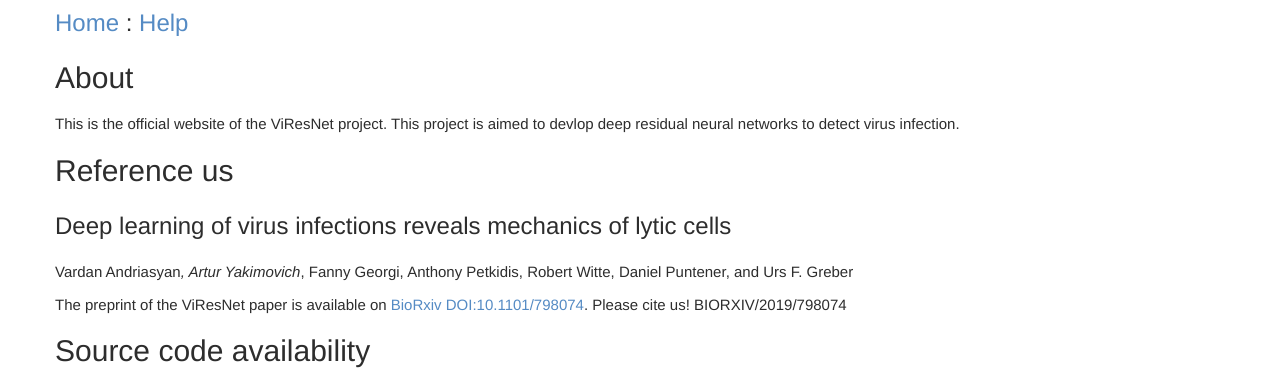
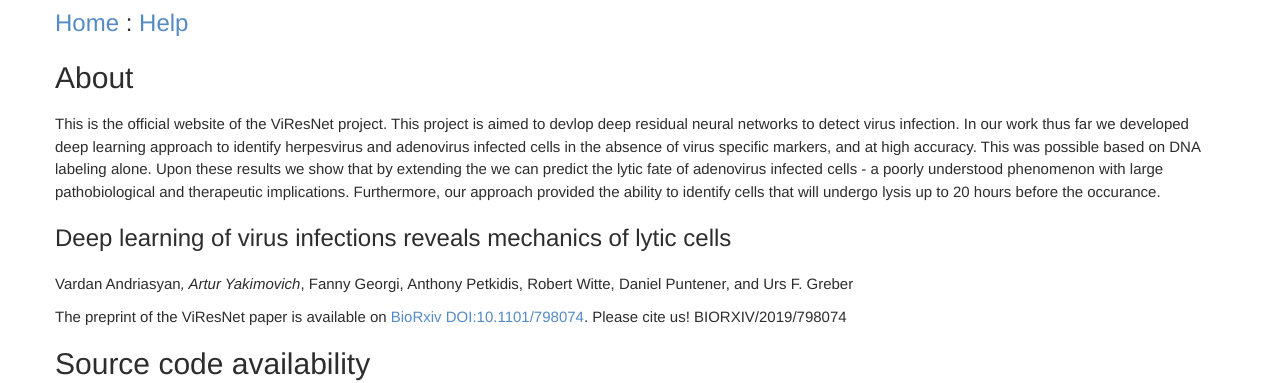
Before and after one commit to viresnet/viresnet.github.io, a plain HTML site: page index.html in a window 1280 px wide. Shown: the part 398-781 px from the top of the page. Drawn offline with Linux system fonts and the light colour scheme; a web font is replaced by a local one.

Commit message:
Update index.html

```diff
--- a/index.html
+++ b/index.html
@@ -22,8 +22,8 @@
 ## About
 
 This is the official website of the ViResNet project. This project is aimed to devlop deep residual neural networks to detect virus infection.
-
-## Reference us
+In our work thus far we developed deep learning approach to identify herpesvirus and adenovirus infected cells in the absence of virus specific markers, and at high accuracy. This was possible based on DNA labeling alone. Upon these results we show that by extending the we can predict the lytic fate of adenovirus infected cells - a poorly understood phenomenon with large pathobiological and therapeutic implications.
+Furthermore, our approach provided the ability to identify cells that will undergo lysis up to 20 hours before the occurance.
 
 ### Deep learning of virus infections reveals mechanics of lytic cells
 Vardan Andriasyan*, Artur Yakimovich*, Fanny Georgi, Anthony Petkidis, Robert Witte, Daniel Puntener, and Urs F. Greber
@@ -32,7 +32,7 @@ The preprint of the ViResNet paper is available on [BioRxiv DOI:10.1101/798074](
 BIORXIV/2019/798074
 ## Source code availability
 
-The software is be available on GitHub for forking, cloning and download under GPLv3 open source license from [https://github.com/viresnet/viresnet](https://github.com/viresnet/viresnet).
+The software will be available on GitHub for forking, cloning and download under GPLv3 open source license from [https://github.com/viresnet/viresnet](https://github.com/viresnet/viresnet).
 <br>
 <br>
 ***
```
